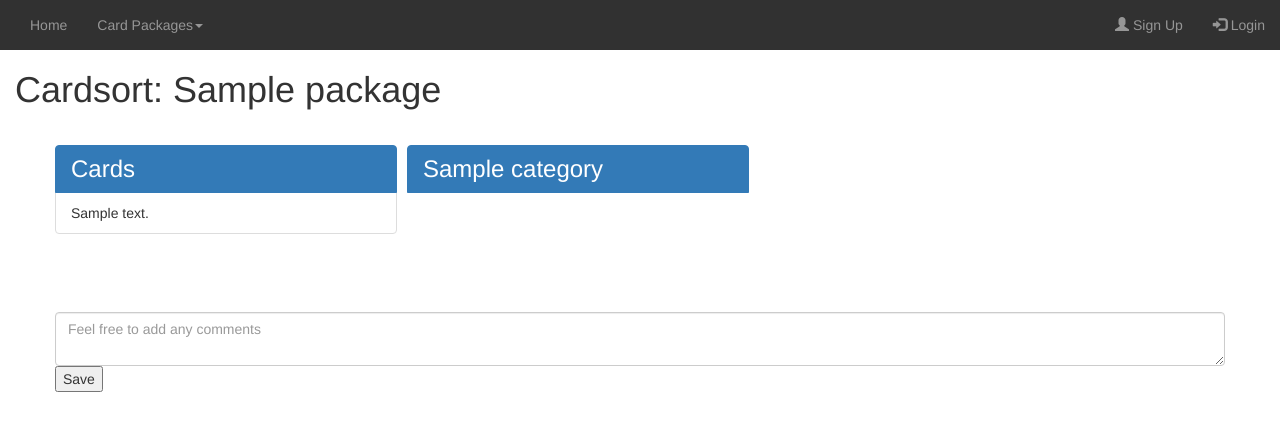
After one commit to bendalll/itech3209, a Django app: template cardsort/templates/active.html in a window 1280 px wide. The commit adds this page. Shown: the top 431 px of the page. Run offline with Django 3.2, Linux system fonts and the light colour scheme; the template is opened without the code that fills it: most values are stand-ins (such as "Sample title", 1, 10 or a date in 2020); some libraries are stand-ins or nearby versions.

Commit message:
Refactor to separate cardsort code

```diff
--- a/MyDigitalHealth/templates/base_generic.html
+++ b/MyDigitalHealth/templates/base_generic.html
@@ -1,7 +1,6 @@
 <!DOCTYPE html>
 <html lang="en">
 <head>
-
   {% block title %}<title>Bluebird Digital Technologies</title>{% endblock %}
 	<!-- Responsive Web Design -->
 	<meta name="viewport" content="width=device-width, initial-scale=1">
@@ -13,17 +12,13 @@
 	<!-- jQuery -->
 	<script src="https://code.jquery.com/jquery-3.3.1.js"></script>
 	<script src="https://code.jquery.com/ui/1.12.1/jquery-ui.js"></script>
-	<!-- Add additional Javascript in static file -->
+	<!-- Add additional Javascript and CSS in static files -->
 	{% load static %}
 	<script src="{% static 'scripts/jquery.ui.touch-punch.min.js' %}"></script>
-
-  <!-- Add additional CSS in static file -->
-  {% load static %}
-  <link rel="stylesheet" href="{% static 'styles/../../cardsort/static/cardsort.css' %}">
-  {% load templatetags %}
+    <link rel="stylesheet" href="{% static 'cardsort.css' %}">
 </head>
 <body>
-<!-- Navigation Bar -->
+    <!-- Navigation Bar -->
 	<!-- Dark Bootstrap Theme -->
 	<!-- Bootstrap Container -->
 	<div class="container-fluid" style='background-color: #313131'>
@@ -56,11 +51,9 @@
 		{% endif %}
 		</ul>
 	</div>
-
-  <div class="container-fluid">
-      <div>
-      {% block content %}{% endblock %}
-      </div>
-  </div>
+    <div class="container-fluid">
+        {% block heading %}{% endblock %}
+        {% block content %}{% endblock %}
+    </div>
 </body>
 </html>
--- a/MyDigitalHealth/templates/package_active.html
+++ b/MyDigitalHealth/templates/package_active.html
@@ -2,7 +2,7 @@
 
 {% block content %}
     {% load static %}
-    <script src="{% static 'scripts/../../cardsort/static/cardsort.js' %}"></script>
+    <script src="{% static 'cardsort.js' %}"></script>
 	<!-- Bootstrap Container -->
 	<div class="container">
         <div class="row align-items-start">
--- a/MyDigitalHealth/views.py
+++ b/MyDigitalHealth/views.py
@@ -72,7 +72,7 @@ def create_package(request):
 
         return render(
             request,
-            'create_package.html',
+            'create.html',
             context=form
         )
 
@@ -82,7 +82,7 @@ def package_open(request, package_id):
     context = get_whole_package(package_id)
     return render(
         request,
-        'package_preview.html',
+        'active.html',
         context
     )
 
--- a/cardsort/static/cardsort.css
+++ b/cardsort/static/cardsort.css
@@ -15,7 +15,7 @@
     margin-right: 10px;
 }
 
-li
+.connection li
 {
     list-style-type: none;
     cursor: move;
--- /dev/null
+++ b/cardsort/templates/active.html
@@ -0,0 +1,36 @@
+{% extends "base_generic.html" %}
+{% block heading %}
+    <h1>Cardsort: {{ package.package_name }}</h1>
+{% endblock %}
+{% block content %}
+    {% load static %}
+    <script src="{% static 'cardsort.js' %}"></script>
+    <div class="container">
+        <form class="form" method="post" action="{% url 'save' package_id %}" onsubmit="return processCards()">
+        <div class="cards row align-items-center">
+            <h3 class="list-group-item active">Cards</h3>
+            <ul id="sortable" class="list-group connection">
+                <input type="hidden" id="cards" name="card_ids_unassigned"/>
+            {% for card in cards %}
+                <li class="list-group-item" id="{{ card.pk }}">{{ card.card_text }}</li>
+            {% endfor %}
+            </ul>
+        </div>
+        {% for category in categories %}
+        <div class="cards">
+            <h3 class="list-group-item active">{{ category.category_name }}</h3>
+            <ul class="list-group connection">
+                <input type="hidden" id="category_{{ category.pk }}" name="card_ids_for_{{ category.pk }}"/>
+            </ul>
+        </div>
+        {% endfor %}
+        <div class="row form-group">
+            {% csrf_token %}
+            <input id ="id_package_id" type="hidden" name="package_id" value="{{ package_id}}">
+            <textarea class="form-control" id="id_comment_text" name="comment"
+                      placeholder="Feel free to add any comments"></textarea>
+            <input type="submit" value="Save"/>
+        </div>
+        </form>
+    </div>
+{% endblock %}
```
Also changed, not shown: MyDigitalHealth/templates/create_package.html (+2 -39 lines), MyDigitalHealth/templatetags/templatetags.py (deleted, +0 -10 lines), cardsort/templates/create.html (added, +45 -0 lines).
